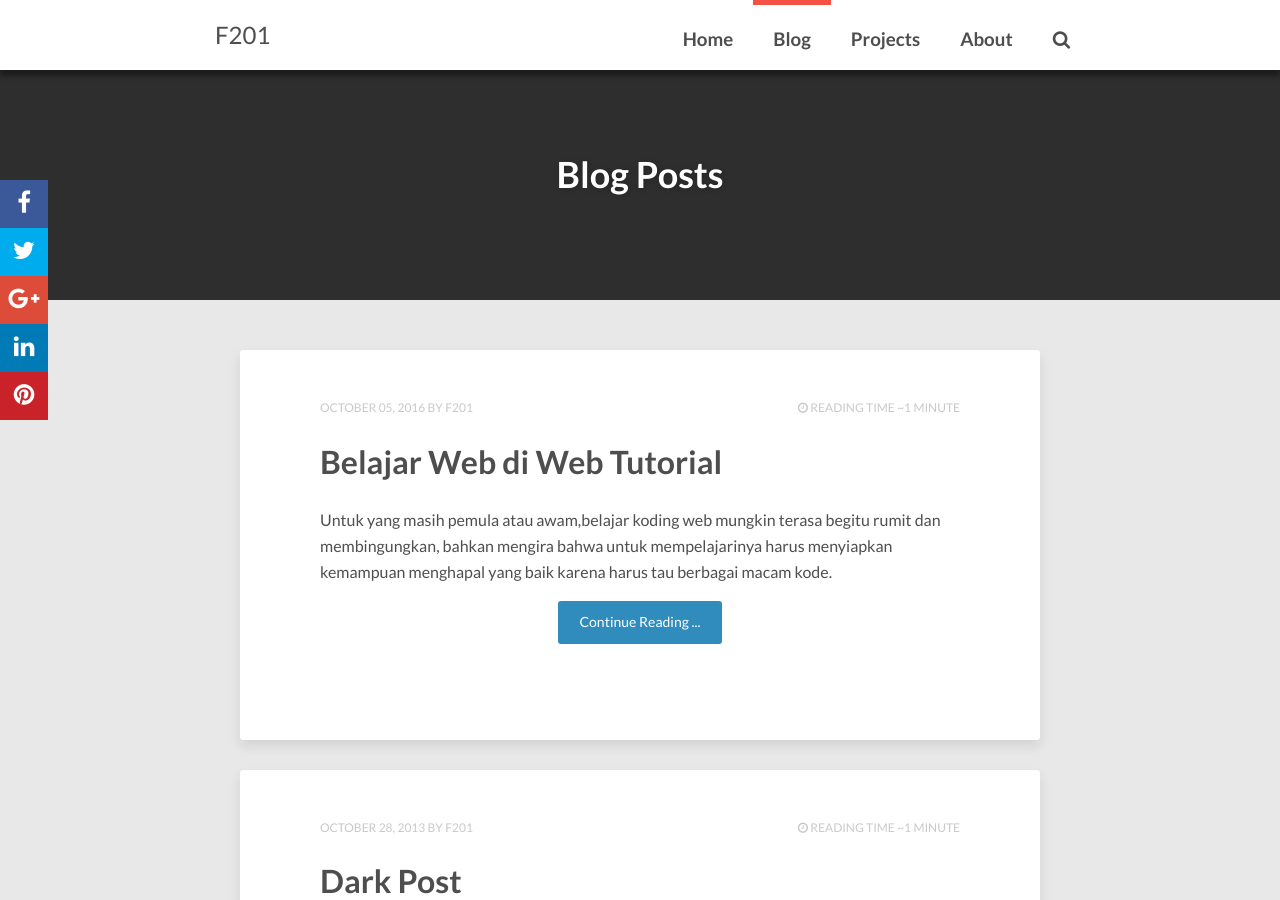
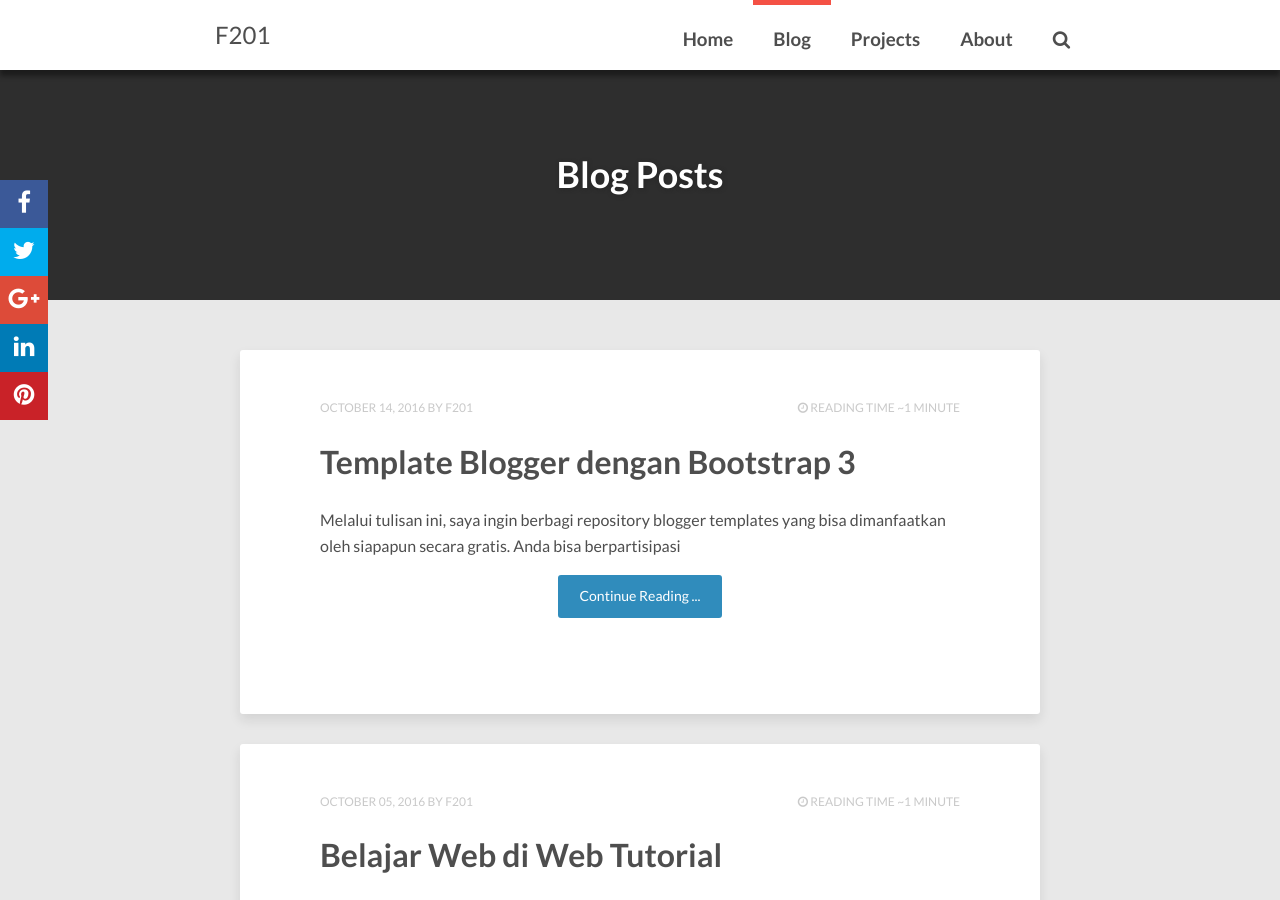
Before and after one commit to F201/f201.github.io, a Jekyll site: the page built from blog/index.html, in a window 1280 px wide and 900 px high. Built offline with Jekyll 4.4.1, drawn with Linux system fonts in a browser that asks for light colours; nearby versions of some CDN libraries; the list of posts is cut into pages by our own code; comment, search, counter and statistics services are not loaded; some of the changed text lies outside the part shown.

Commit message:
update belajar web d webtutorial

````diff
--- /dev/null
+++ b/_posts/2016-10-14-template-blogger-dengan-bootstrap3.md
@@ -0,0 +1,19 @@
+---
+layout : post
+title : Template Blogger dengan Bootstrap 3
+description : ""
+modified : 2016-10-14
+tags : [blogger]
+categories : [learn]
+---
+Melalui tulisan ini, saya ingin berbagi repository blogger templates yang bisa
+dimanfaatkan oleh siapapun secara gratis. Anda bisa berpartisipasi
+<!-- more -->
+dalam rangka mengembangkan, melakukan perbaikan, penyempurnaan, juga menambahkan fitur
+baru di template.
+<a title="blogger templates" href="http://github.com/dhanyn10/blogger-templates" target="_blank">Berikut ini</a>
+adalah link yang menuju ke repository blogger templates.
+Untuk dapat berpartisipasi, silahkan menggunakan fitur ```fork``` langsung melalui
+<a title="blogger templates" href="http://github.com/dhanyn10/blogger-templates" target="_blank">github</a>.
+
+ditulis oleh <a href="https://github.com/dhanyn10">Dhany Nurdiansyah</a>
````
Also changed, not shown: _posts/2016-10-05-belajar-web-di-web-tutorial.md (+3 -2 lines).
